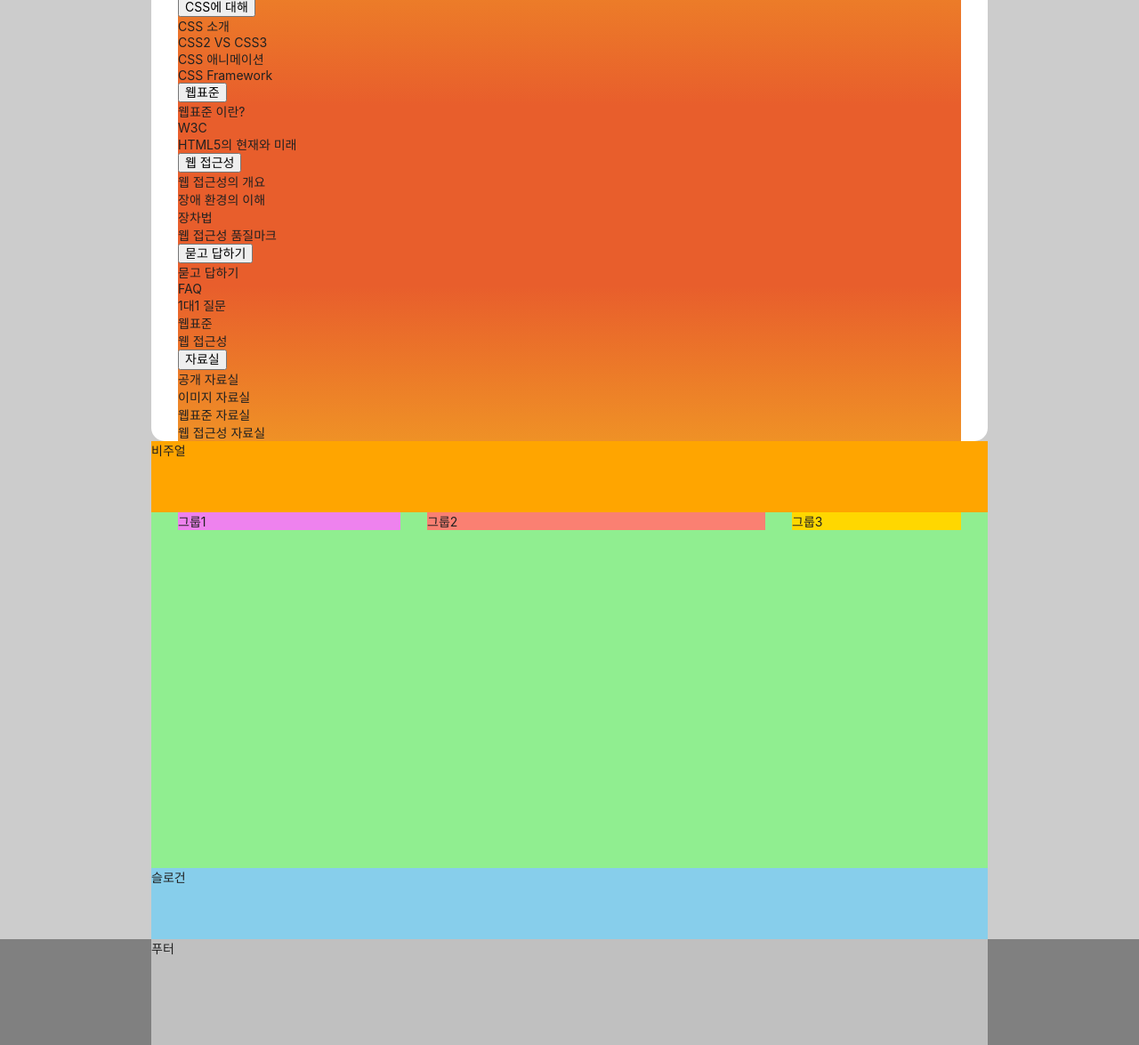
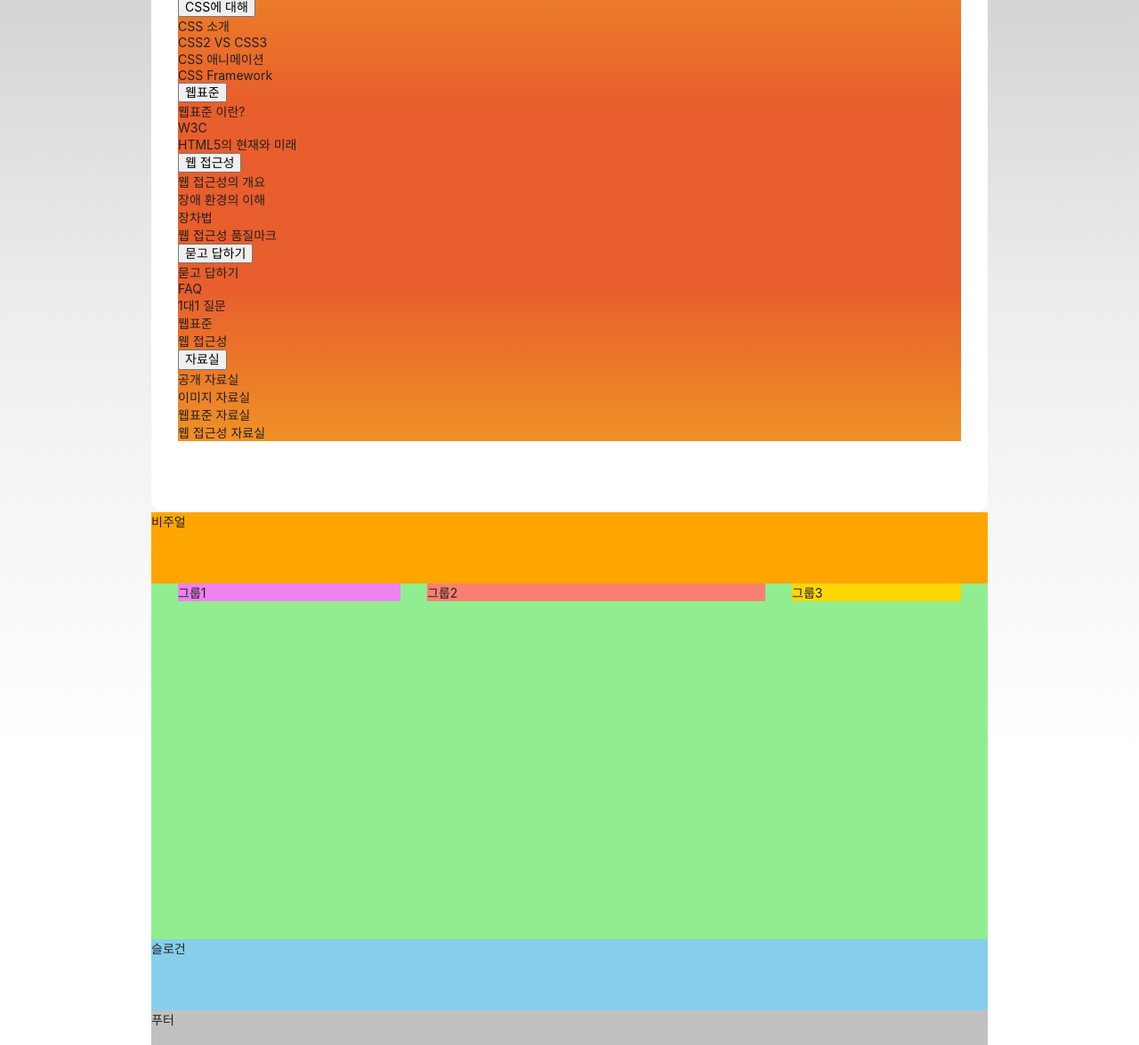
Before and after one commit to wjdgh4058/HTML5, a plain HTML site: page index.html in a window 1280 px wide. Shown: the part 125-1300 px from the top of the page at 89% size. Drawn offline with Linux system fonts and the light colour scheme; a web font is replaced by a local one.

Commit message:
body 그라디언트 적용

```diff
--- a/styles/style.css
+++ b/styles/style.css
@@ -36,7 +36,8 @@ body {
   /* em, rem 단위 사용해보기 */
   font-size: 1.4rem;
   color: #212121;
-  background: #ccc;
+  background: #ccc linear-gradient(to bottom, #ccc 0%, #eee 35%, #fff 70%, #fff 100%);
+  ;
   font-family: "Pretendard Variable", Pretendard, -apple-system, BlinkMacSystemFont, system-ui, Roboto, "Helvetica Neue", "Segoe UI", "Apple SD Gothic Neo", "Noto Sans KR", "Malgun Gothic", "Apple Color Emoji", "Segoe UI Emoji", "Segoe UI Symbol", sans-serif;
 }
 
@@ -95,6 +96,11 @@ body {
 }
 
 /* 메인 메뉴 */
+
+.navigation {
+  padding-bottom: 80px;
+}
+
 .menu {
   background: #e85e2c
     linear-gradient(
@@ -153,7 +159,7 @@ body {
 }
 /* 푸터 */
 .footer {
-  background: gray;
+  linear-gradient(to bottom, #ccc 0%, #eee 35%, #fff 70%, #fff 100%);
 }
 .footer-inner {
   height: 15vh;
```
